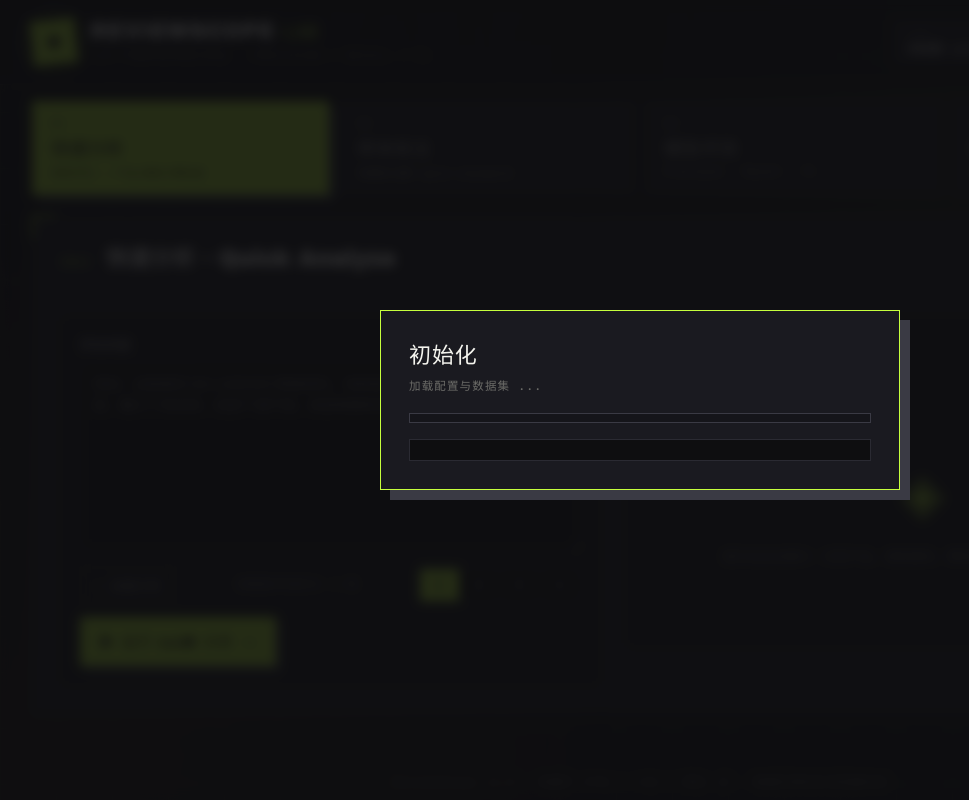
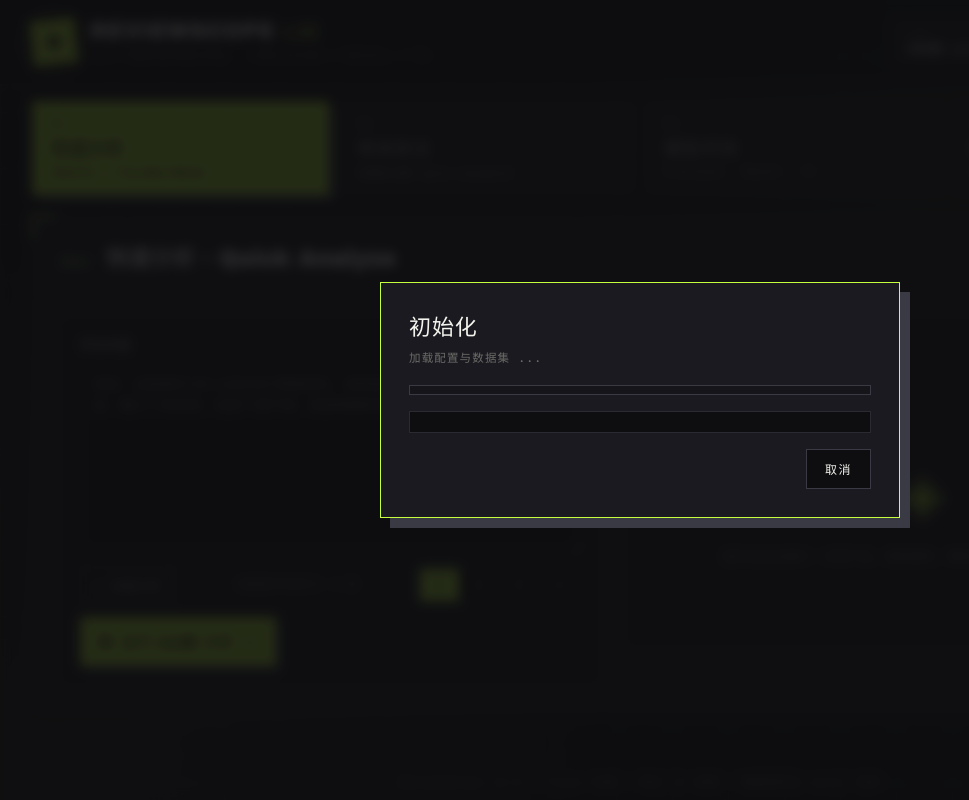
Before and after one commit to fantalove699-art/reviewscope, a Flask app: page / in a window 1280 px wide. Shown: the whole page, without its empty margins (0-969 px from the left). Run offline with Flask 2, Linux system fonts and the light colour scheme; data that the repository does not hold is empty.

Commit message:
Fix: rewrite as Flask project; make loader dismissible with timeout
- Add '取消' button on loader overlay so users can dismiss stuck requests
- Integrate AbortController into fetch API calls with 60s timeout
- Add .btn-ghost / .btn-primary button styles
- Shorten backend LLM call timeout from 120s to 30s
- Rewrite run.bat to use 'python app.py' instead of 'flask run', wait 2s before opening browser
- Remove legacy static index.html / styles.css / app.js from project root

```diff
--- a/app.py
+++ b/app.py
@@ -112,7 +112,7 @@ def call_llm(cfg, text: str, rounds: int) -> dict:
                 "LLM call %d/%d: model=%s endpoint=%s",
                 i + 1, rounds, cfg["model"], cfg["endpoint"],
             )
-            resp = requests.post(cfg["endpoint"], headers=headers, json=payload, timeout=120)
+            resp = requests.post(cfg["endpoint"], headers=headers, json=payload, timeout=30)
             resp.raise_for_status()
             data = resp.json()
             content = data["choices"][0]["message"]["content"]
--- a/static/app.js
+++ b/static/app.js
@@ -34,13 +34,25 @@
       headers: { 'Content-Type': 'application/json' },
     };
     if (body !== undefined) opts.body = JSON.stringify(body);
+    if (abortCtrl) opts.signal = abortCtrl.signal;
+    const timeoutMs = 60000;
+    const timer = setTimeout(() => {
+      if (abortCtrl) try { abortCtrl.abort(); } catch (e) {}
+    }, timeoutMs);
+    try {
       const resp = await fetch(path, opts);
+      clearTimeout(timer);
       if (!resp.ok) {
         const errText = await resp.text().catch(() => '');
         throw new Error('HTTP ' + resp.status + ' — ' + (errText || resp.statusText));
       }
       const ct = resp.headers.get('content-type') || '';
       return ct.includes('application/json') ? resp.json() : resp.text();
+    } catch (e) {
+      clearTimeout(timer);
+      if (e.name === 'AbortError') throw new Error('请求已取消或超时');
+      throw e;
+    }
   }
 
   async function loadConfig() {
@@ -114,14 +126,19 @@
   // =========================================================================
   //  LOADER OVERLAY
   // =========================================================================
+  let abortCtrl = null;
   function showLoader(inf) {
     const ov = $('#loader'); ov.hidden = false;
     $('#loaderTitle').textContent = inf?.title || '运行中';
     $('#loaderSub').textContent = inf?.sub || '...';
     $('#loaderFill').style.width = '0%';
     $('#loaderLog').innerHTML = '';
+    try { abortCtrl = new AbortController(); } catch (e) { abortCtrl = null; }
   }
-  function hideLoader() { $('#loader').hidden = true; }
+  function hideLoader() {
+    $('#loader').hidden = true;
+    if (abortCtrl) { try { abortCtrl.abort(); } catch (e) {} abortCtrl = null; }
+  }
   function setProgress(pct, sub) {
     $('#loaderFill').style.width = pct + '%';
     if (sub) $('#loaderSub').textContent = sub;
@@ -800,6 +817,8 @@
   // =========================================================================
   document.addEventListener('DOMContentLoaded', async function boot() {
     initTabs();
+    const cancelBtn = document.getElementById('loaderCancel');
+    if (cancelBtn) cancelBtn.addEventListener('click', () => hideLoader());
     showLoader({ title: '初始化', sub: '加载配置与数据集 ...' });
     try {
       await Promise.all([loadConfig(), loadDataset()]);
--- a/static/styles.css
+++ b/static/styles.css
@@ -357,6 +357,26 @@ body {
 .seg-btn:last-child { border-right: none; }
 .seg-btn:hover { color: var(--ink); }
 .seg-btn.active { background: var(--accent); color: var(--bg); font-weight: 700; }
+.btn-ghost, .btn-primary {
+  padding: 10px 18px;
+  font-family: var(--mono);
+  font-size: 12px;
+  letter-spacing: 0.12em;
+  cursor: pointer;
+  transition: all 0.15s;
+  border: 1px solid var(--line-strong);
+}
+.btn-ghost {
+  background: var(--bg);
+  color: var(--ink);
+}
+.btn-ghost:hover { background: var(--line-strong); color: var(--accent); }
+.btn-primary {
+  background: var(--accent);
+  color: var(--bg);
+  font-weight: 700;
+}
+.btn-primary:hover { filter: brightness(1.1); }
 .pill-label { font-family: var(--mono); font-size: 11px; color: var(--ink-mute); letter-spacing: 0.08em; }
 
 /* ============================================================
@@ -894,6 +914,11 @@ body {
 }
 .loader-log .log-line { display: block; }
 .loader-log .log-line::before { content: "› "; color: var(--accent); }
+.loader-actions {
+  margin-top: 16px;
+  display: flex;
+  justify-content: flex-end;
+}
 
 /* ============================================================
    FOOTER
--- a/templates/index.html
+++ b/templates/index.html
@@ -328,11 +328,14 @@
       <div class="loader-sub" id="loaderSub">联系 LLM ...</div>
       <div class="loader-bar"><div class="loader-bar-fill" id="loaderFill"></div></div>
       <div class="loader-log" id="loaderLog"></div>
+      <div class="loader-actions">
+        <button type="button" class="btn-ghost" id="loaderCancel">取消</button>
+      </div>
     </div>
   </div>
 
   <footer class="footbar">
-    <span>ReviewScope v1.0 · 构建于 HTML + CSS + 原生 JS · 数据仅保存在浏览器本地</span>
+    <span>ReviewScope v1.0 · Flask 后端 + 原生 JS 前端 · 数据保存在 data/ 目录</span>
   </footer>
 
   <script src="/static/app.js"></script>
```
Also changed, not shown: 5 other files. Lines whose indentation alone changed are shown as unchanged.
